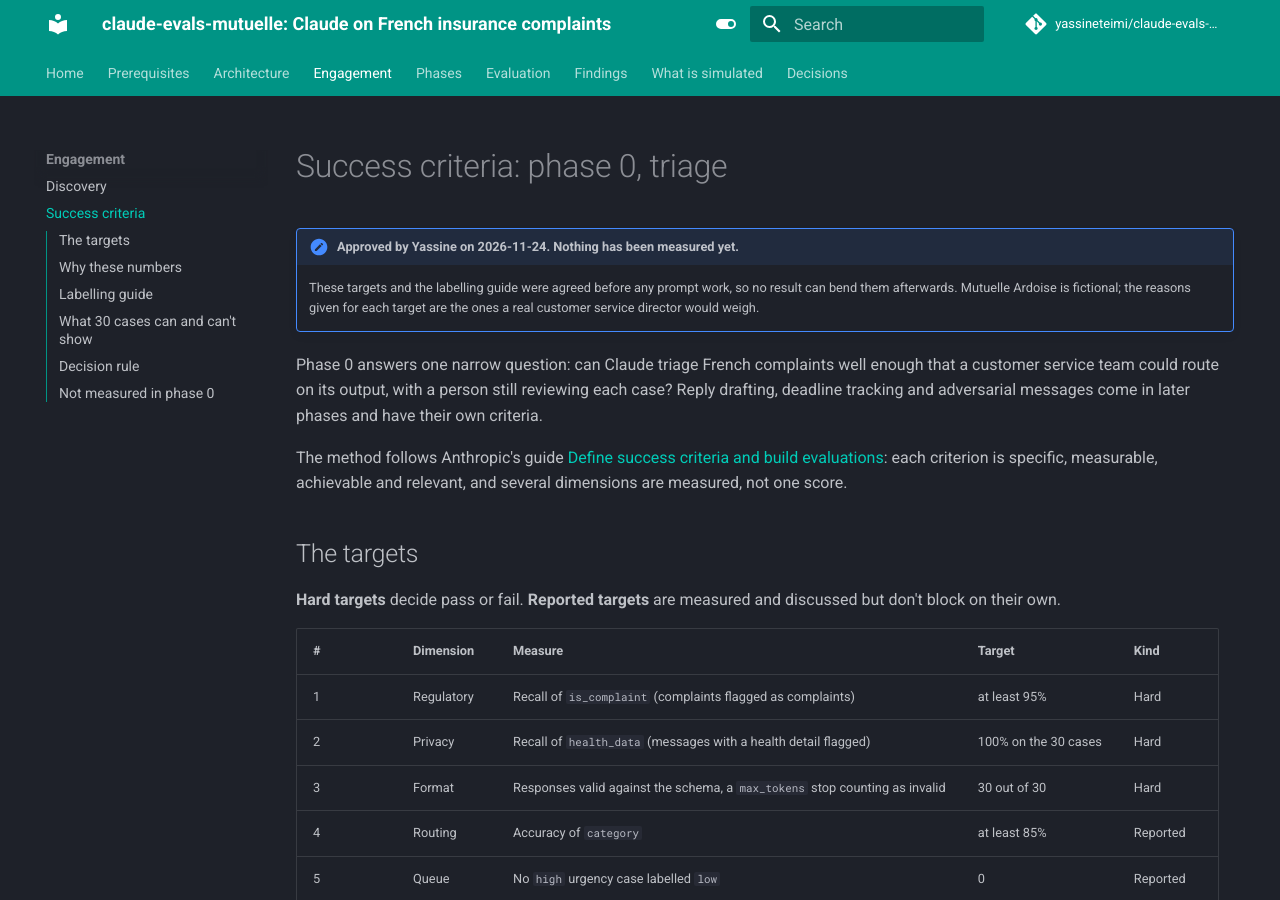
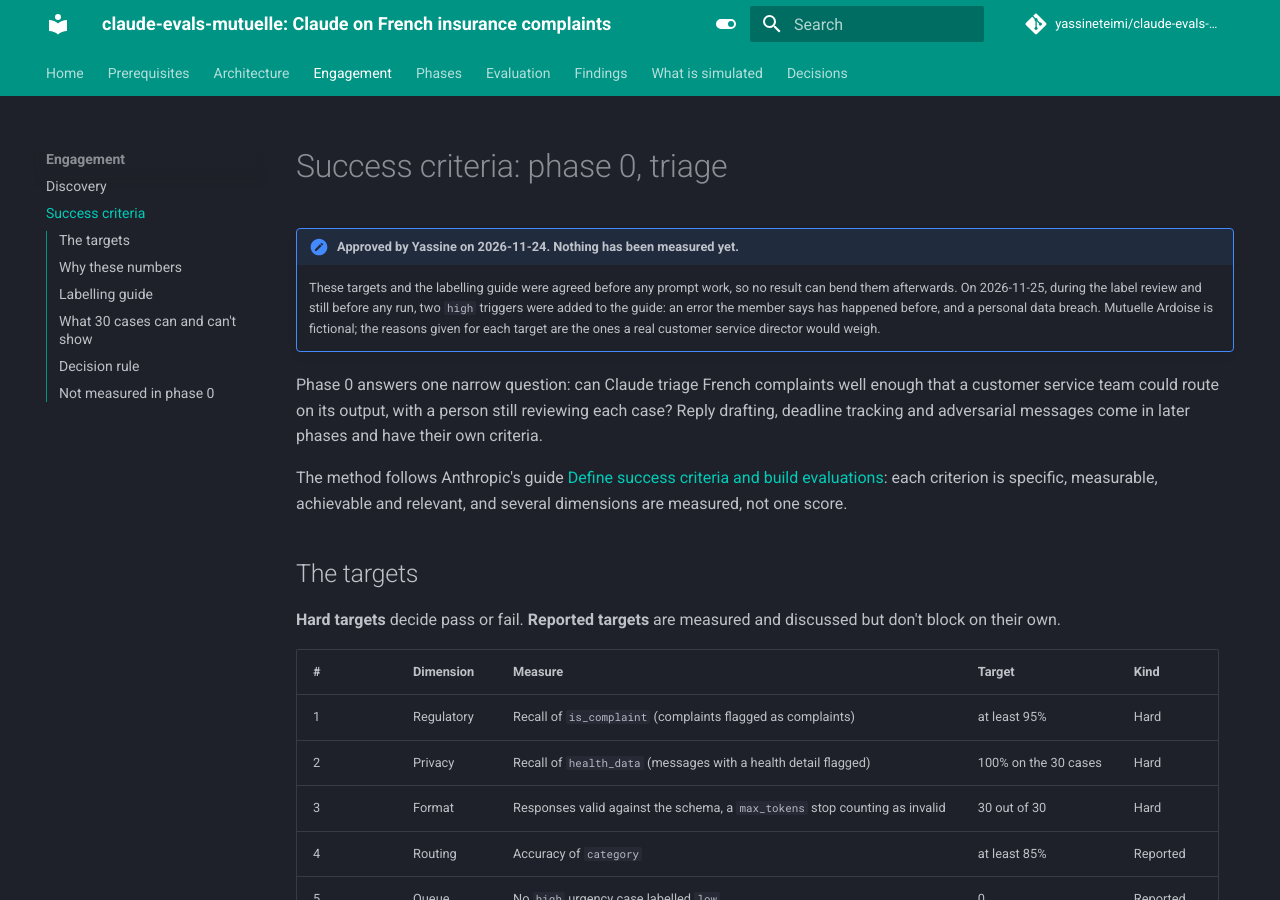
Before and after one commit to yassineteimi/claude-evals-mutuelle, an MkDocs documentation site: the page built from docs/engagement/01-success-criteria.md, in a window 1280 px wide and 900 px high. Built offline with MkDocs 1.6.1 and Material for MkDocs 9.7.7, drawn with Linux system fonts in a browser that asks for light colours; comment, search, counter and statistics services are not loaded; some of the changed text lies outside the part shown.

```diff
--- a/docs/engagement/01-success-criteria.md
+++ b/docs/engagement/01-success-criteria.md
@@ -1,7 +1,7 @@
 # Success criteria: phase 0, triage
 
 !!! note "Approved by Yassine on 2026-11-24. Nothing has been measured yet."
-    These targets and the labelling guide were agreed before any prompt work, so no result can bend them afterwards. Mutuelle Ardoise is fictional; the reasons given for each target are the ones a real customer service director would weigh.
+    These targets and the labelling guide were agreed before any prompt work, so no result can bend them afterwards. On 2026-11-25, during the label review and still before any run, two `high` triggers were added to the guide: an error the member says has happened before, and a personal data breach. Mutuelle Ardoise is fictional; the reasons given for each target are the ones a real customer service director would weigh.
 
 Phase 0 answers one narrow question: can Claude triage French complaints well enough that a customer service team could route on its output, with a person still reviewing each case? Reply drafting, deadline tracking and adversarial messages come in later phases and have their own criteria.
 
@@ -63,7 +63,8 @@ The labels on the 30 cases and the instructions given to the model follow the sa
     - the member needs something before imminent care (for example a prise en charge before an operation on Monday);
     - the message threatens to go to the mediator, the ACPR or court;
     - it mentions a deadline that has passed;
-    - it is a repeated reminder.
+    - it is a repeated reminder, or the member says the same error has happened before;
+    - the message reports a personal data breach: the member's data sent to, or seen by, the wrong person.
 - `normal`: a real issue with no immediate harm or deadline.
 - `low`: a request for information, a change request with no dissatisfaction (a new address, adding a child to the contract, new bank details), or a minor remark with no consequence for the member.
 
```
Also changed, not shown: 2 other files.
